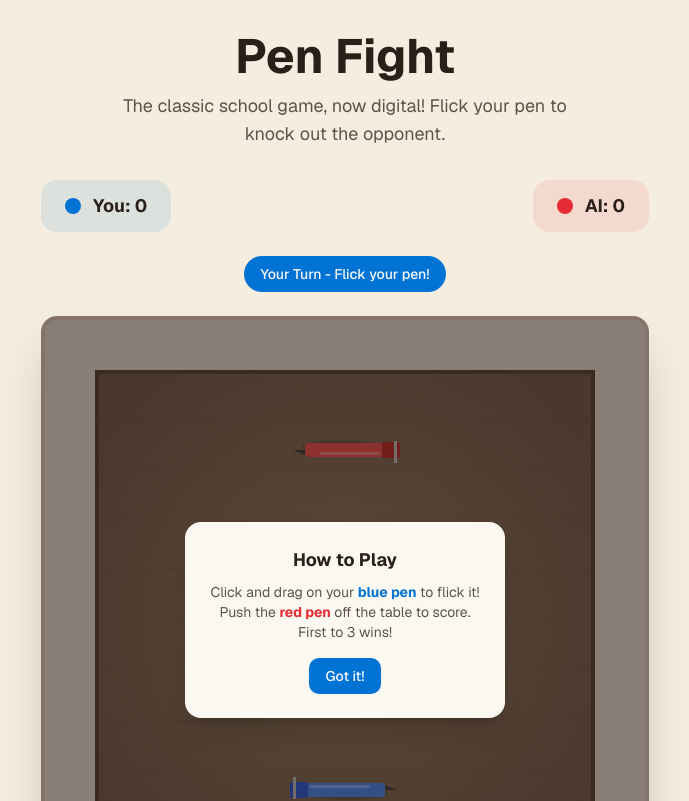
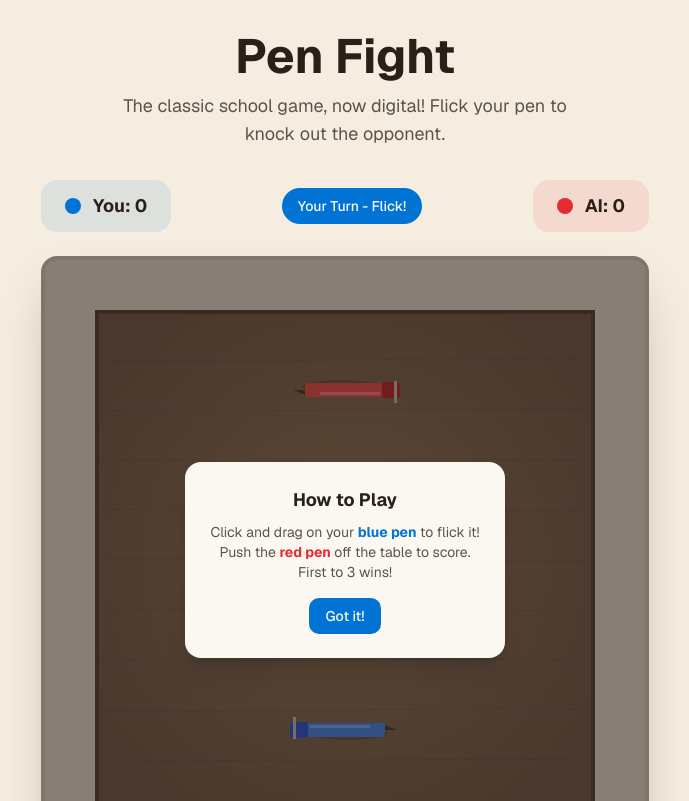
Before and after one commit to Kranti2912/Pen-fight-game, a Next.js app: page / in a window 1280 px wide. Shown: the top 801 px of the page, without its empty margins (295-984 px from the left). Built offline with nearby package versions, Linux system fonts and the light colour scheme.

Commit message:
feat: reposition "AI is thinking" status between score cards\n\nMove status bar to center between "You" and "AI" score cards.

```diff
--- a/components/pen-fight-game.tsx
+++ b/components/pen-fight-game.tsx
@@ -523,25 +523,26 @@ export default function PenFightGame() {
 
   return (
     <div className="flex flex-col items-center gap-6">
-      {/* Score display */}
+      {/* Score display with status in the middle */}
       <div className="flex items-center justify-between w-full gap-8">
         <div className="flex items-center gap-3 bg-primary/10 px-6 py-3 rounded-xl">
           <div className="w-4 h-4 rounded-full bg-primary" />
           <span className="font-bold text-lg text-foreground">You: {uiState.playerScore}</span>
         </div>
+
+        {/* Turn indicator - centered between score cards */}
+        <div className={`px-4 py-2 rounded-full text-sm font-medium transition-all whitespace-nowrap ${
+          uiState.isPlayerTurn
+            ? "bg-primary text-primary-foreground"
+            : "bg-destructive text-destructive-foreground"
+        }`}>
+          {uiState.isPlayerTurn ? "Your Turn - Flick!" : "AI is thinking..."}
+        </div>
+
         <div className="flex items-center gap-3 bg-destructive/10 px-6 py-3 rounded-xl">
           <div className="w-4 h-4 rounded-full bg-destructive" />
           <span className="font-bold text-lg text-foreground">AI: {uiState.aiScore}</span>
         </div>
-      </div>
-
-      {/* Turn indicator */}
-      <div className={`px-4 py-2 rounded-full text-sm font-medium transition-all ${
-        uiState.isPlayerTurn
-          ? "bg-primary text-primary-foreground"
-          : "bg-destructive text-destructive-foreground"
-      }`}>
-        {uiState.isPlayerTurn ? "Your Turn - Flick your pen!" : "AI is thinking..."}
       </div>
 
       {/* Game canvas */}
```
